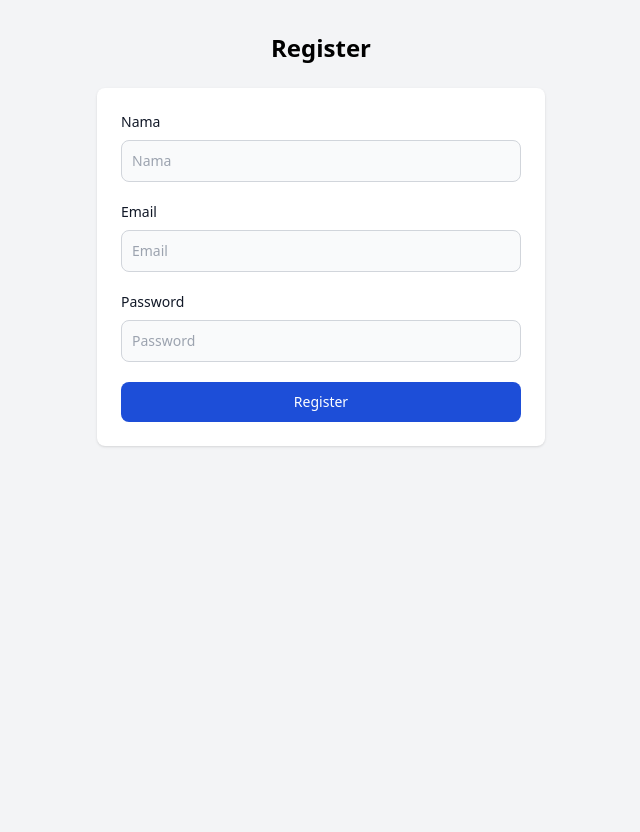
After one commit to giveonaldo/FirstFlask_017, a Flask app: page /register in a window 1280 px wide. The commit adds this page. Shown: the whole page, without its empty margins (319-959 px from the left). Run offline with Flask 3, Linux system fonts and the light colour scheme; some libraries are stand-ins or nearby versions.

Commit message:
menambah login dan register

```diff
--- a/app.py
+++ b/app.py
@@ -1,8 +1,26 @@
 
+# Guest only decorator
+def guest_only(f):
+    @wraps(f)
+    def decorated_function(*args, **kwargs):
+        if session.get('user_id'):
+            return redirect(url_for('index'))
+        return f(*args, **kwargs)
+    return decorated_function
 import sqlite3
-from flask import Flask, render_template, request, redirect, url_for
+from flask import Flask, render_template, request, redirect, url_for, session
 
 app = Flask(__name__)
+app.secret_key = 'your_secret_key'  # Change this to a secure random value
+# Middleware decorator for authentication
+from functools import wraps
+def login_required(f):
+    @wraps(f)
+    def decorated_function(*args, **kwargs):
+        if not session.get('user_id'):
+            return redirect(url_for('login'))
+        return f(*args, **kwargs)
+    return decorated_function
 DATABASE = 'siswa.db'
 
 def get_db_connection():
@@ -10,7 +28,7 @@ def get_db_connection():
     conn.row_factory = sqlite3.Row
     return conn
 
-# Create table if not exists
+# Create tables if not exists
 with get_db_connection() as conn:
     conn.execute('''CREATE TABLE IF NOT EXISTS Siswa (
         id INTEGER PRIMARY KEY AUTOINCREMENT,
@@ -19,9 +37,42 @@ with get_db_connection() as conn:
         NIM TEXT NOT NULL,
         Usia INTEGER NOT NULL
     )''')
+    conn.execute('''CREATE TABLE IF NOT EXISTS User (
+        id INTEGER PRIMARY KEY AUTOINCREMENT,
+        nama TEXT NOT NULL,
+        email TEXT NOT NULL UNIQUE,
+        password TEXT NOT NULL
+    )''')
     conn.commit()
 
+# Register route
+@app.route('/register', methods=['GET', 'POST'])
+@guest_only
+def register():
+    error = None
+    if request.method == 'POST':
+        nama = request.form['nama']
+        email = request.form['email']
+        password = request.form['password']
+        conn = get_db_connection()
+        try:
+            conn.execute('INSERT INTO User (nama, email, password) VALUES (?, ?, ?)',
+                         (nama, email, password))
+            conn.commit()
+            user = conn.execute('SELECT * FROM User WHERE email = ?', (email,)).fetchone()
+            conn.close()
+            session['user_id'] = user['id']
+            session['user_email'] = user['email']
+            session['user_nama'] = user['nama']
+            return redirect(url_for('index'))
+        except sqlite3.IntegrityError:
+            error = 'Email sudah terdaftar.'
+            conn.close()
+    return render_template('register.html', error=error)
+
+# Home
 @app.route('/')
+@login_required
 def index():
     conn = get_db_connection()
     siswa = conn.execute('SELECT * FROM Siswa').fetchall()
@@ -31,6 +82,7 @@ def index():
 
 # Route to show add.html form
 @app.route('/add', methods=['GET', 'POST'])
+@login_required
 def add_html():
     if request.method == 'POST':
         nama = request.form['nama']
@@ -45,7 +97,9 @@ def add_html():
         return redirect(url_for('index'))
     return render_template('add.html')
 
+# Edit
 @app.route('/edit/<int:id>', methods=['GET', 'POST'])
+@login_required
 def edit_siswa(id):
     conn = get_db_connection()
     siswa = conn.execute('SELECT * FROM Siswa WHERE id = ?', (id,)).fetchone()
@@ -62,7 +116,9 @@ def edit_siswa(id):
     conn.close()
     return render_template('edit.html', siswa=siswa)
 
+# Delete
 @app.route('/delete/<int:id>', methods=['POST'])
+@login_required
 def delete_siswa(id):
     conn = get_db_connection()
     conn.execute('DELETE FROM Siswa WHERE id = ?', (id,))
@@ -70,5 +126,34 @@ def delete_siswa(id):
     conn.close()
     return redirect(url_for('index'))
 
+# Login route
+@app.route('/login', methods=['GET', 'POST'])
+@guest_only
+def login():
+    error = None
+    if request.method == 'POST':
+        email = request.form['email']
+        password = request.form['password']
+        conn = get_db_connection()
+        user = conn.execute('SELECT * FROM User WHERE email = ?', (email,)).fetchone()
+        conn.close()
+        if user is None:
+            error = 'Email tidak ditemukan.'
+        elif user['password'] != password:
+            error = 'Password anda salah.'
+        else:
+            session['user_id'] = user['id']
+            session['user_email'] = user['email']
+            session['user_nama'] = user['nama']
+            return redirect(url_for('index'))
+    return render_template('login.html', error=error)
+
+# Logout route
+@app.route('/logout', methods=['POST'])
+@login_required
+def logout():
+    session.clear()
+    return redirect(url_for('login'))
+
 if __name__ == '__main__':
     app.run(debug=True)
--- /dev/null
+++ b/templates/register.html
@@ -0,0 +1,27 @@
+<!DOCTYPE html>
+<html lang="en">
+<head>
+    <meta charset="UTF-8">
+    <meta name="viewport" content="width=device-width, initial-scale=1.0">
+    <title>Register</title>
+    <script src="https://cdn.tailwindcss.com"></script>
+</head>
+<body class="bg-gray-100 min-h-screen">
+    <h1 class="text-2xl font-bold text-center mt-8 mb-6">Register</h1>
+    <form method="POST" action="{{ url_for('register') }}" class="max-w-md mx-auto bg-white p-6 rounded-lg shadow">
+        <div class="mb-5">
+            <label for="nama" class="block mb-2 text-sm font-medium text-gray-900">Nama</label>
+            <input type="text" id="nama" name="nama" class="bg-gray-50 border border-gray-300 text-gray-900 text-sm rounded-lg focus:ring-blue-500 focus:border-blue-500 block w-full p-2.5" placeholder="Nama" required />
+        </div>
+        <div class="mb-5">
+            <label for="email" class="block mb-2 text-sm font-medium text-gray-900">Email</label>
+            <input type="email" id="email" name="email" class="bg-gray-50 border border-gray-300 text-gray-900 text-sm rounded-lg focus:ring-blue-500 focus:border-blue-500 block w-full p-2.5" placeholder="Email" required />
+        </div>
+        <div class="mb-5">
+            <label for="password" class="block mb-2 text-sm font-medium text-gray-900">Password</label>
+            <input type="password" id="password" name="password" class="bg-gray-50 border border-gray-300 text-gray-900 text-sm rounded-lg focus:ring-blue-500 focus:border-blue-500 block w-full p-2.5" placeholder="Password" required />
+        </div>
+        <button type="submit" class="text-white bg-blue-700 hover:bg-blue-800 focus:ring-4 focus:outline-none focus:ring-blue-300 font-medium rounded-lg text-sm w-full px-5 py-2.5 text-center">Register</button>
+    </form>
+</body>
+</html>
```
Also changed, not shown: templates/index.html (+21 -10 lines), templates/login.html (added, +28 -0 lines), README.md (added), siswa.db, static/style.css (added).
